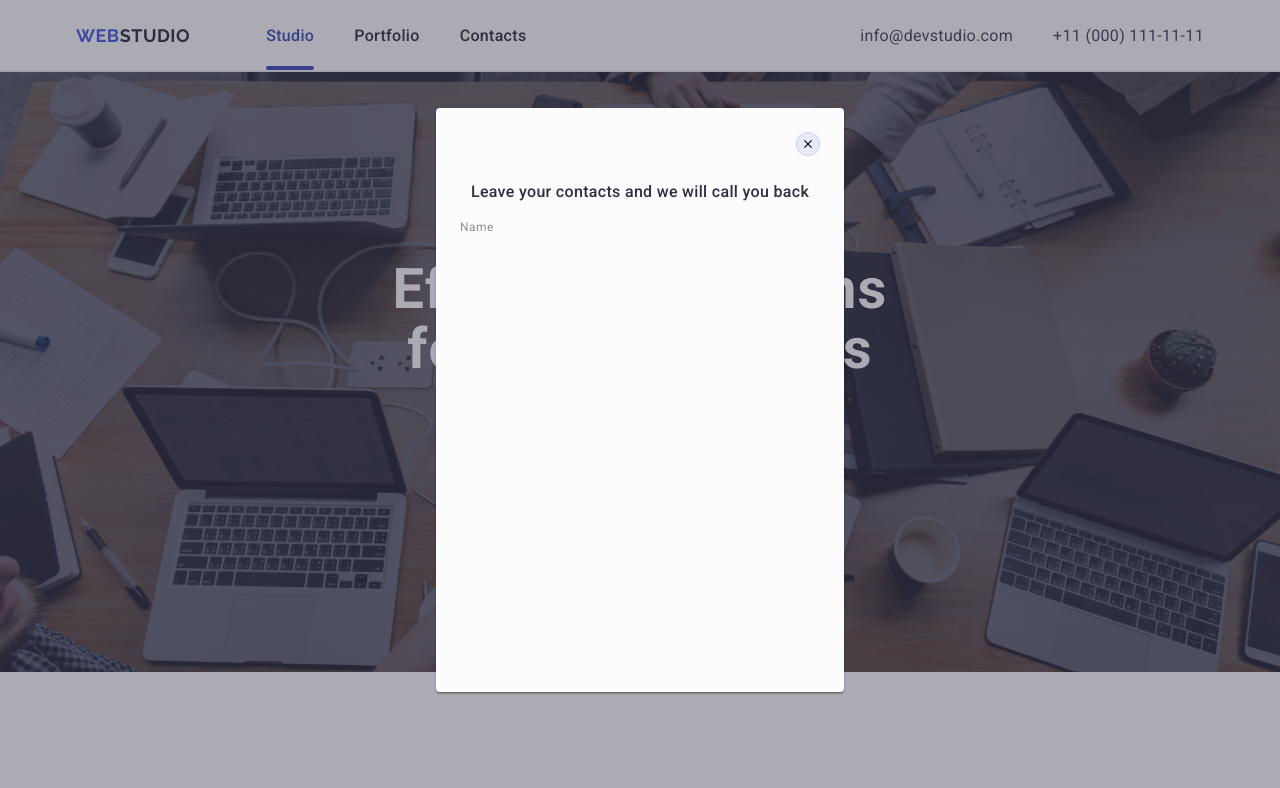
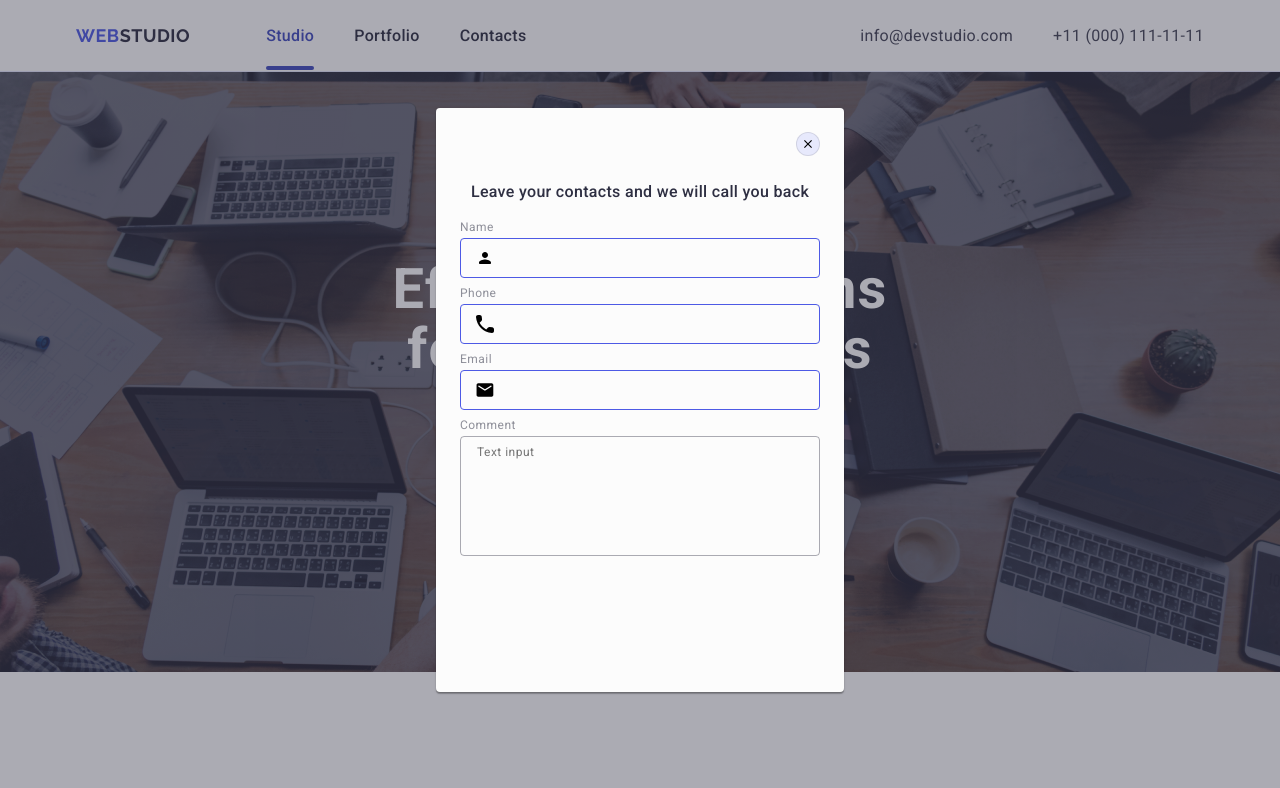
Before and after one commit to subatyucel/goit-markup-hw-05, a plain HTML site: page index.html in a window 1280 px wide. Shown: the top 788 px of the page. Drawn offline with nearby package versions, Linux system fonts and the light colour scheme.

Commit message:
text-areaya kadar olan kısım tamamlandı

```diff
--- a/css/style.css
+++ b/css/style.css
@@ -606,3 +606,55 @@ a {
   display: block;
   margin-bottom: 4px;
 }
+
+.inputs-icons-container {
+  position: relative;
+}
+
+.modal-window-form-input {
+  width: 100%;
+  height: 40px;
+  border: 1px solid rgba(46, 47, 66, 0.4);
+  border-radius: 4px;
+  background-color: transparent;
+  padding-left: 38px;
+  outline: transparent;
+  transition: border-color 250ms cubic-bezier(0.4, 0, 0.2, 1);
+  border-color: #4d5ae5;
+}
+
+.inputs-icons-svg {
+  position: absolute;
+  top: 50%;
+  left: 16px;
+  transform: translateY(-50%);
+  transition: fill 250ms cubic-bezier(0.4, 0, 0.2, 1);
+}
+
+.modal-window-form-input:focus .inputs-icons-svg {
+  fill: #4d5ae5;
+}
+
+.modal-window-form-text-container {
+  margin-bottom: 16px;
+}
+
+.text-area {
+  width: 100%;
+  height: 120px;
+  font-size: 12px;
+  line-height: 1.17;
+  letter-spacing: 0.04em;
+  color: rgba(46, 47, 66, 0.4);
+  border: 1px solid rgba(46, 47, 66, 0.4);
+  border-radius: 4px;
+  background-color: transparent;
+  padding: 8px 16px;
+  outline: transparent;
+  resize: none;
+  transition: border-color 250ms cubic-bezier(0.4, 0, 0.2, 1);
+}
+
+.text-area:focus {
+  border-color: #4d5ae5;
+}
--- a/index.html
+++ b/index.html
@@ -582,7 +582,67 @@
 
         <form>
           <div class="modal-window-form">
-            <label class="modal-window-form-label" for="">Name</label>
+            <label class="modal-window-form-label" for="user-name">Name</label>
+            <div class="inputs-icons-container">
+              <input
+                type="text"
+                id="user-name"
+                name="user-name"
+                class="modal-window-form-input"
+              />
+
+              <svg class="inputs-icons-svg" width="18" height="24">
+                <use href="./images/icons-modal.svg#icon-name"></use>
+              </svg>
+            </div>
+          </div>
+
+          <div class="modal-window-form">
+            <label class="modal-window-form-label" for="user-name">
+              Phone</label
+            >
+            <div class="inputs-icons-container">
+              <input
+                type="text"
+                id="user-name"
+                name="user-name"
+                class="modal-window-form-input"
+              />
+
+              <svg class="inputs-icons-svg" width="18" height="24">
+                <use href="./images/icons-modal.svg#icon-phone"></use>
+              </svg>
+            </div>
+          </div>
+
+          <div class="modal-window-form">
+            <label class="modal-window-form-label" for="user-name">
+              Email</label
+            >
+            <div class="inputs-icons-container">
+              <input
+                type="text"
+                id="user-name"
+                name="user-name"
+                class="modal-window-form-input"
+              />
+
+              <svg class="inputs-icons-svg" width="18" height="24">
+                <use href="./images/icons-modal.svg#icon-mail"></use>
+              </svg>
+            </div>
+          </div>
+
+          <div class="modal-window-form-text-container">
+            <label for="user-comment" class="modal-window-form-label"
+              >Comment</label
+            >
+            <textarea
+              name="user-commen"
+              id="user-comment"
+              placeholder="Text input"
+              class="text-area"
+            ></textarea>
           </div>
         </form>
       </div>
```
